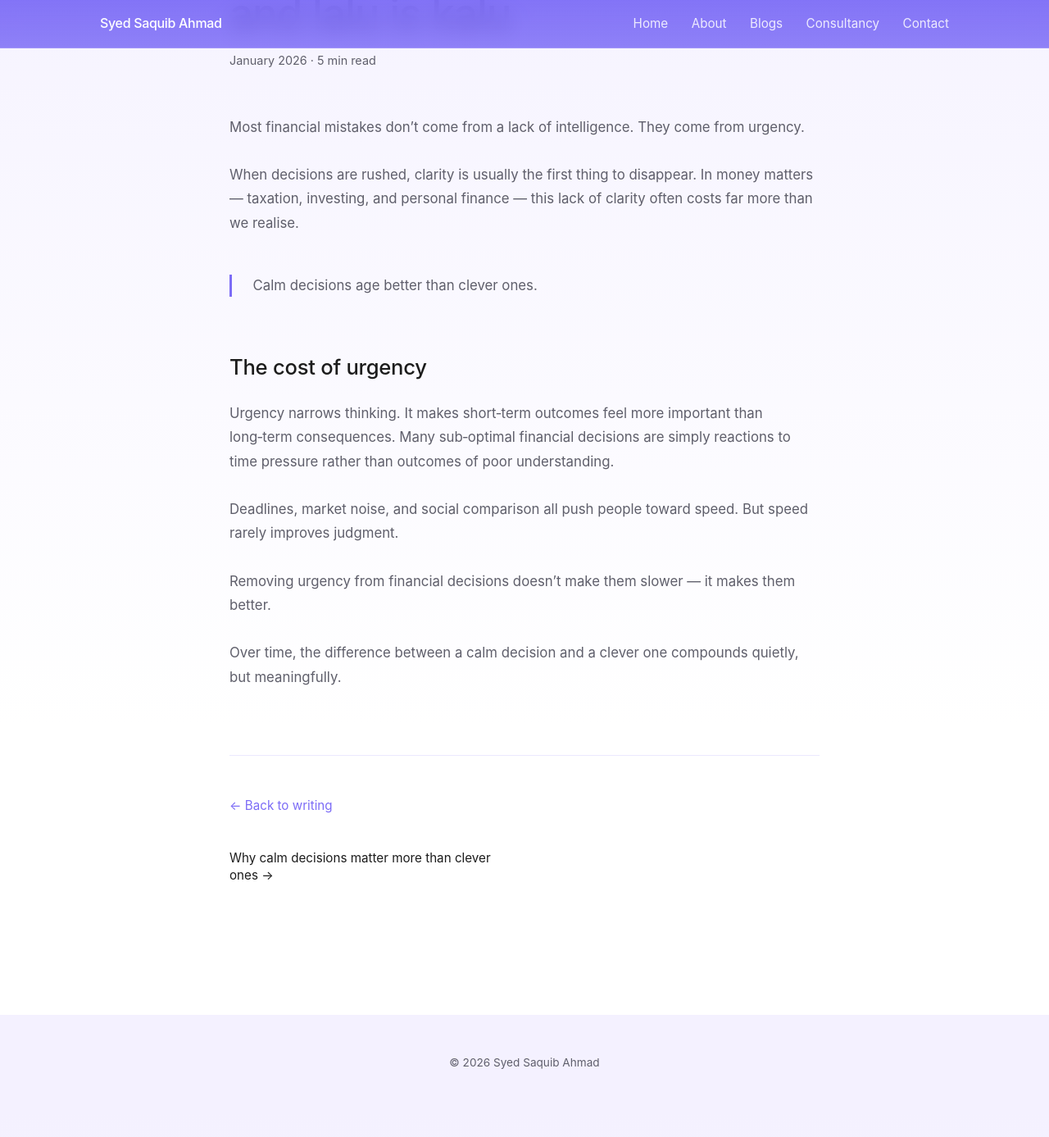
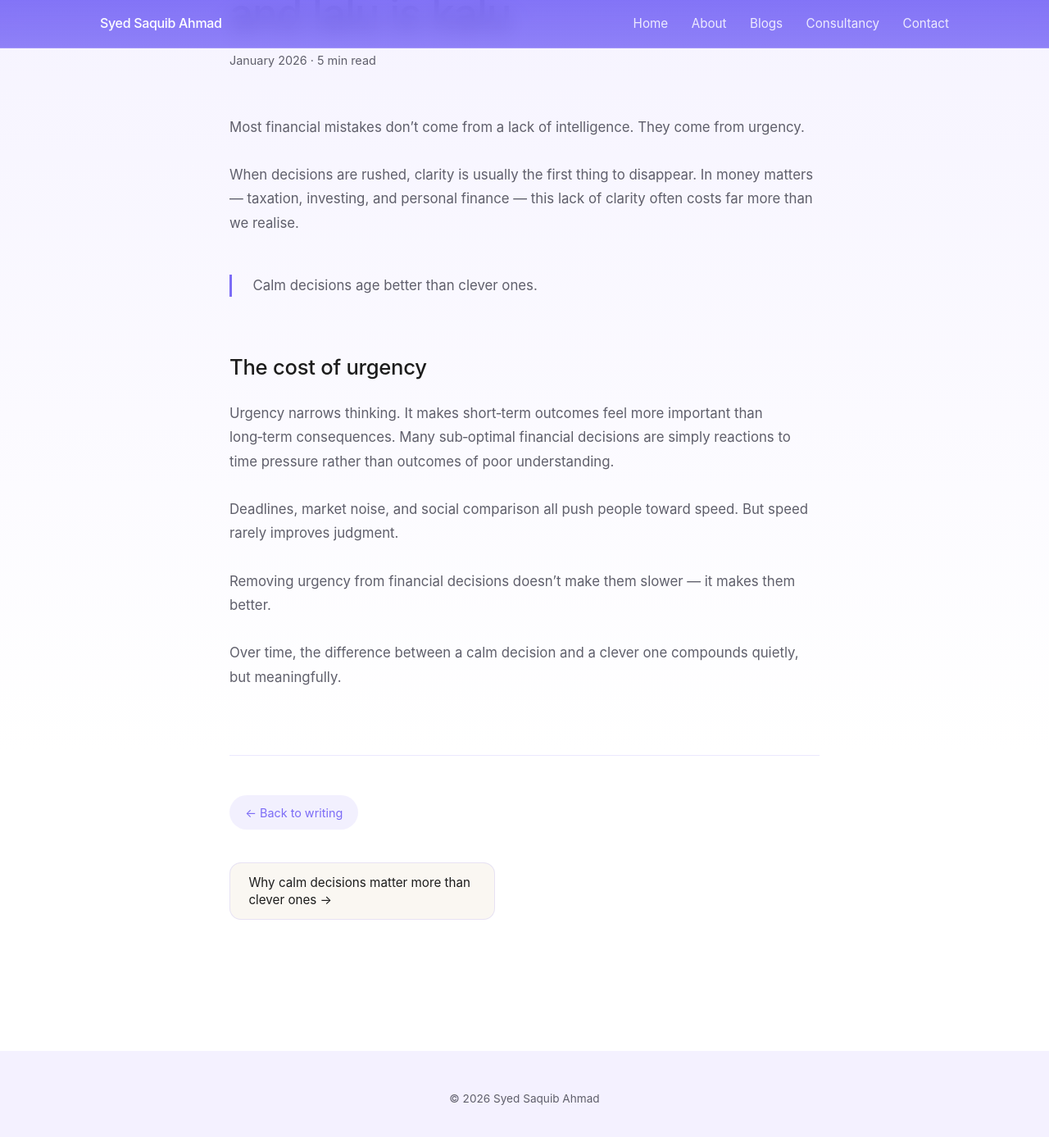
Before and after one commit to saquibahmad1234/syedsaquibahmad, a Jekyll site: the page built from _posts/2026-01-10-why-aalu-came-before-lalu.md, in a window 1280 px wide and 1400 px high, scrolled down 216 px. Shown: the top 1387 px of the window at 82% size. Built offline with Jekyll 4.4.1, drawn with Linux system fonts in a browser that asks for light colours; before the commit the page ends 1572 px from its top, so only the background shows below that.

Commit message:
Update style.css

```diff
--- a/assets/css/style.css
+++ b/assets/css/style.css
@@ -386,3 +386,36 @@ blockquote {
     max-width: 100%;
   }
 }
+/* =========================
+   Post Navigation Buttons
+   ========================= */
+
+.back-to-writing a {
+  display: inline-block;
+  padding: 0.6rem 1.2rem;
+  border-radius: 999px;
+  background: rgba(124,108,246,0.1);
+  color: var(--purple-main);
+  font-size: 0.9rem;
+  text-decoration: none;
+}
+
+.back-to-writing a:hover {
+  background: rgba(124,108,246,0.18);
+}
+
+.post-nav a {
+  display: inline-block;
+  padding: 0.8rem 1.4rem;
+  border-radius: 14px;
+  background: #faf7f2; /* same beige as blog tiles */
+  border: 1px solid rgba(124,108,246,0.15);
+  text-decoration: none;
+  font-size: 0.95rem;
+  color: var(--text-dark);
+}
+
+.post-nav a:hover {
+  border-color: var(--purple-main);
+  color: var(--purple-main);
+}
```
